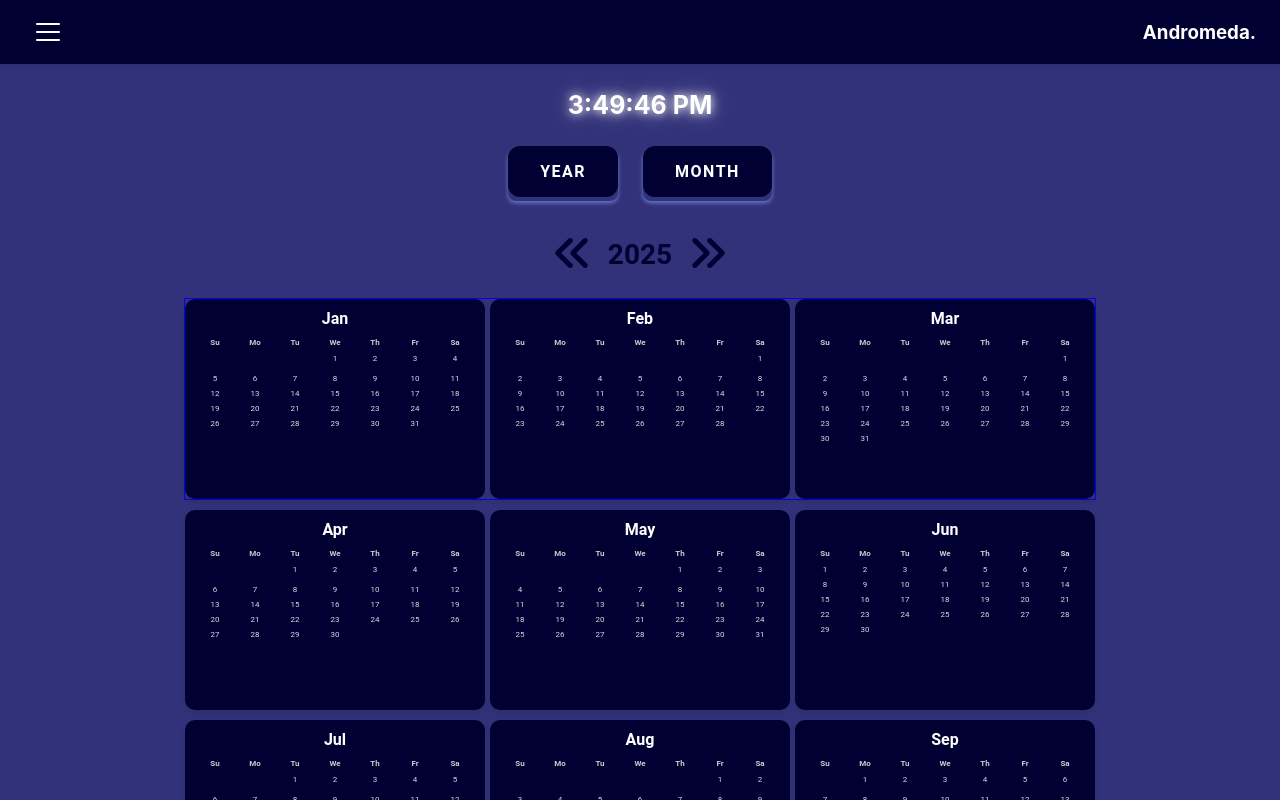
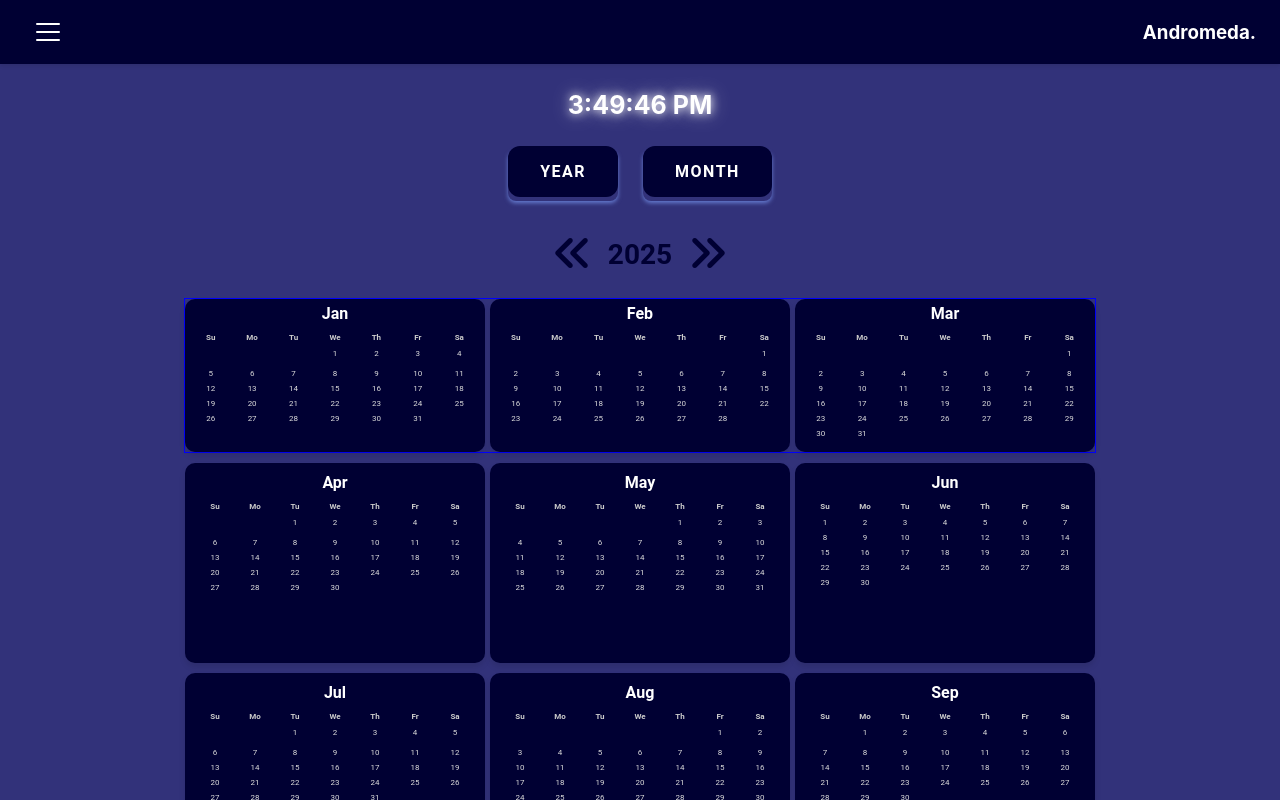
Before and after one commit to abk2191/organiser, a React (Vite) app: page /organiser/calendar in a window 1280 px wide. Both pictures are taken after a click on the button "YEAR". Shown: the top 800 px of the page. Built offline with nearby package versions, Linux system fonts and the light colour scheme.

Commit message:
Added new features

```diff
--- a/src/Calendar.jsx
+++ b/src/Calendar.jsx
@@ -1111,8 +1111,8 @@ function Calendar() {
                     style={{
                       backgroundColor: "#000033",
                       borderRadius: "10px",
-                      padding: "10px",
-                      minHeight: "200px",
+                      padding: "5px",
+                      minHeight: "150px",
                       boxShadow: "0 4px 6px rgba(0, 0, 0, 0.1)",
                     }}
                   >
```
